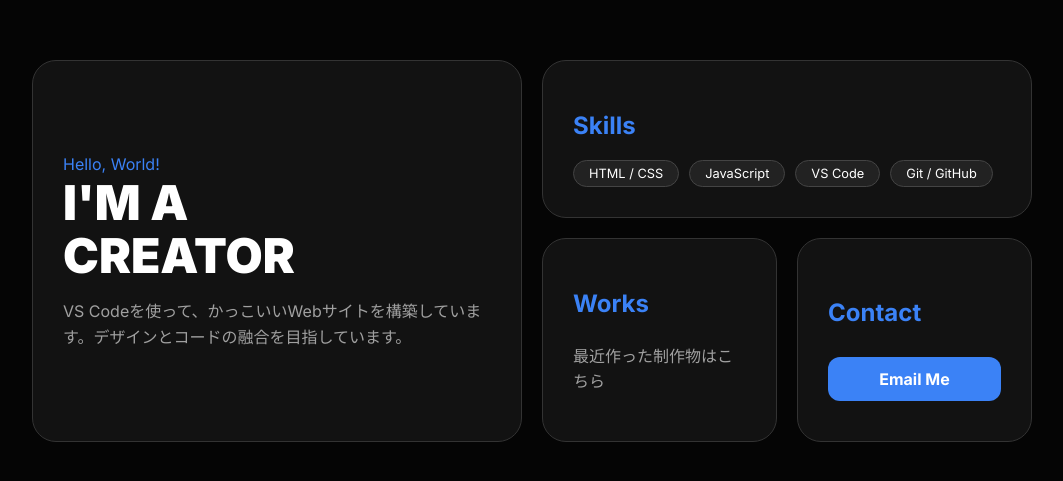
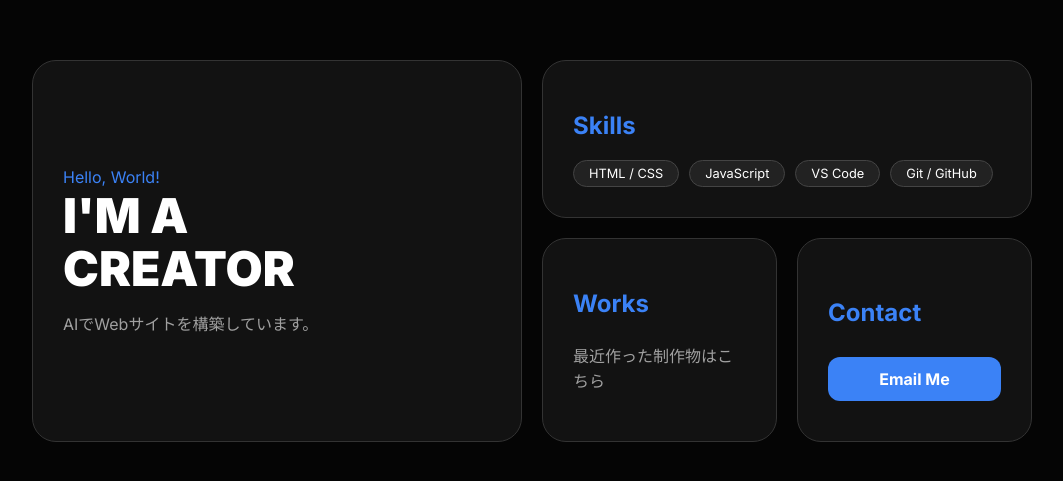
Before and after one commit to Nagase-tomohiro/-, a plain HTML site: page index.html in a window 1280 px wide. Shown: the part 169-650 px from the top of the page, without its empty margins (108-1171 px from the left). Drawn offline with Linux system fonts and the light colour scheme.

Commit message:
AIで作ってみたテスト

```diff
--- a/index.html
+++ b/index.html
@@ -13,7 +13,7 @@
         <div class="card profile">
             <p class="accent-text">Hello, World!</p>
             <h1>I'M A<br>CREATOR</h1>
-            <p>VS Codeを使って、かっこいいWebサイトを構築しています。デザインとコードの融合を目指しています。</p>
+            <p>AIでWebサイトを構築しています。</p>
         </div>
 
         <div class="card skills">
--- a/script.js
+++ b/script.js
@@ -1,4 +1,4 @@
-// カードがフワッと表示されるアニメーション
+// カードがふわっと表示されるアニメーション
 document.addEventListener('DOMContentLoaded', () => {
     const cards = document.querySelectorAll('.card');
 
--- a/style.css
+++ b/style.css
@@ -73,7 +73,7 @@ p { color: var(--secondary-text); line-height: 1.6; }
     text-align: center;
 }
 
-@media (max-width: 768px) {
+@media (max-width: 800px) {
     .container { grid-template-columns: 1fr; }
     .profile, .skills, .project, .contact { grid-column: span 1; }
 }
```
